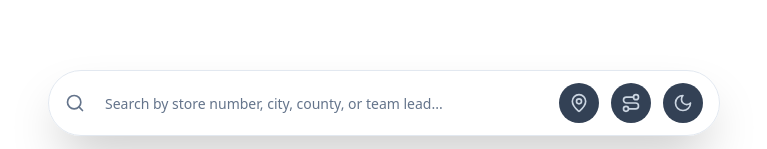
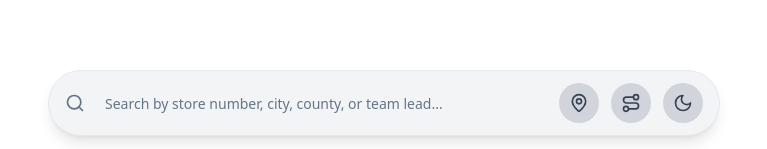
Before and after one commit to gelubodrug/work-dashboard, a Next.js app: page /users in a window 1280 px wide. Shown: the part 648-797 px from the top of the page, without its empty margins (256-1023 px from the left). Built offline with nearby package versions, Linux system fonts and the light colour scheme; no server answers; the database is empty.

Commit message:
style: update floating bar colors to gray
Apply subtle gray for search and nav bars for better visibility.

Co-authored-by: null <162634996+gelubodrug@users.noreply.github.com>

```diff
--- a/components/layout/app-shell.tsx
+++ b/components/layout/app-shell.tsx
@@ -44,7 +44,7 @@ export function AppShell({ children }: AppShellProps) {
         </main>
 
         <div className="fixed bottom-4 left-4 right-4 z-50">
-          <div className="max-w-2xl mx-auto bg-background/95 backdrop-blur-lg border border-border rounded-full shadow-2xl px-4 py-3">
+          <div className="max-w-2xl mx-auto bg-gray-100 dark:bg-slate-800 border border-gray-200 dark:border-slate-700 rounded-full shadow-lg px-4 py-3">
             <div className="flex items-center gap-3">
               <Search className="h-5 w-5 text-muted-foreground flex-shrink-0" />
 
@@ -59,7 +59,7 @@ export function AppShell({ children }: AppShellProps) {
                 className={`flex-shrink-0 w-10 h-10 rounded-full flex items-center justify-center transition-colors ${
                   pathname === "/assignments"
                     ? "bg-blue-600 text-white"
-                    : "bg-slate-700 dark:bg-slate-700 text-slate-300 hover:bg-slate-600"
+                    : "bg-gray-300 dark:bg-slate-700 text-gray-700 dark:text-slate-300 hover:bg-gray-400 dark:hover:bg-slate-600"
                 }`}
                 aria-label="Deplasari"
               >
@@ -71,7 +71,7 @@ export function AppShell({ children }: AppShellProps) {
                 className={`flex-shrink-0 w-10 h-10 rounded-full flex items-center justify-center transition-colors ${
                   pathname === "/test/assignment-route"
                     ? "bg-blue-600 text-white"
-                    : "bg-slate-700 dark:bg-slate-700 text-slate-300 hover:bg-slate-600"
+                    : "bg-gray-300 dark:bg-slate-700 text-gray-700 dark:text-slate-300 hover:bg-gray-400 dark:hover:bg-slate-600"
                 }`}
                 aria-label="Route"
               >
@@ -80,7 +80,7 @@ export function AppShell({ children }: AppShellProps) {
 
               <button
                 onClick={() => setTheme(theme === "dark" ? "light" : "dark")}
-                className="flex-shrink-0 w-10 h-10 rounded-full bg-slate-700 dark:bg-slate-700 text-slate-300 hover:bg-slate-600 flex items-center justify-center transition-colors"
+                className="flex-shrink-0 w-10 h-10 rounded-full bg-gray-300 dark:bg-slate-700 text-gray-700 dark:text-slate-300 hover:bg-gray-400 dark:hover:bg-slate-600 flex items-center justify-center transition-colors"
                 aria-label="Toggle theme"
               >
                 {theme === "dark" ? <Sun className="h-5 w-5" /> : <Moon className="h-5 w-5" />}
```
